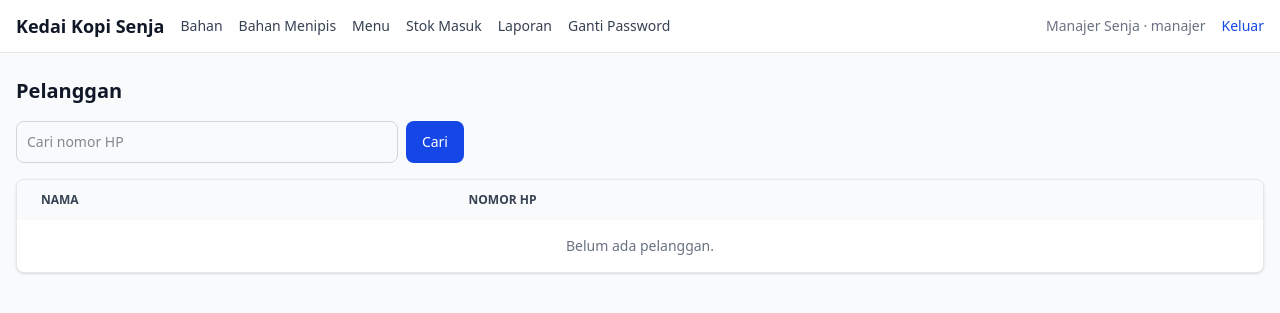
After one commit to reya-prm/Kedai-Kopi-Senja, a Laravel app: page /kasir/pelanggan in a window 1280 px wide. The commit adds this page. Shown: the top 313 px of the page. Run offline with Laravel 12, Linux system fonts and the light colour scheme; a user stored in the database is signed in; data comes from the database, SQL or seed files in the repository; style sheets or scripts are compiled from the project's sources.

Commit message:
persiapan tambah reset password pelanggan

```diff
--- /dev/null
+++ b/app/Http/Controllers/Kasir/CustomerController.php
@@ -0,0 +1,43 @@
+<?php
+
+namespace App\Http\Controllers\Kasir;
+
+use App\Http\Controllers\Controller;
+use App\Models\User;
+use Illuminate\Http\Request;
+use Illuminate\Support\Str;
+
+class CustomerController extends Controller
+{
+    //daftar pelanggan, bisa nyari lewat nomor telepon
+    public function index(Request $request)
+    {
+        $query = User::where('role', 'pelanggan');
+
+        if ($request->filled('q')) {
+            $query->where('phone', 'like', '%' . $request->q . '%');
+        }
+
+        return view('kasir.customers.index', [
+            'items' => $query->orderBy('name')->limit(100)->get(),
+        ]);
+    }
+
+    public function resetPassword(User $user)
+    {
+        //biar fitur ini berlaku cuma buat si pelanggan
+        if ($user->role !== 'pelanggan'){
+            abort(404);
+        }
+
+        //password sementara yg acak 10 karakter. model user yang nge hash otomatis
+        $temp = Str::random(10);
+
+        $user->update([
+            'password' => $temp,
+            'must_change_password' => true, //wajib ganti password saat login berikutnya
+        ]);
+
+        return back()->with('success', "Password sementara untuk {$user->name} : {$temp} (sampaikan ke pelanggan, pesan ini hanya tampil sekali).");
+    }
+}
--- /dev/null
+++ b/resources/views/kasir/customers/index.blade.php
@@ -0,0 +1,42 @@
+@extends('layout.app')
+@section('title', 'Pelanggan')
+
+@section('content')
+<h1 class="text-xl font-bold">Pelanggan</h1>
+
+<form method="GET" action="{{ route('kasir.customers.index') }}" class="flex max-w-md gap-2">
+    <input type="text" name="q" value="{{ request('q') }}" placeholder="Cari nomor HP"
+           class="flex-1 bg-gray-50 border border-gray-300 text-gray-900 text-sm rounded-lg p-2.5">
+    <button class="text-white bg-blue-700 hover:bg-blue-800 font-medium rounded-lg text-sm px-4 py-2.5">Cari</button>
+</form>
+
+<div class="relative overflow-x-auto bg-white border border-gray-200 rounded-lg shadow-sm">
+    <table class="w-full text-sm text-left text-gray-500">
+        <thead class="text-xs text-gray-700 uppercase bg-gray-50">
+            <tr>
+                <th class="px-6 py-3">Nama</th>
+                <th class="px-6 py-3">Nomor HP</th>
+                <th class="px-6 py-3"></th>
+            </tr>
+        </thead>
+        <tbody>
+        @forelse ($items as $u)
+            <tr class="bg-white border-b border-gray-200">
+                <td class="px-6 py-3 font-medium text-gray-900">{{ $u->name }}</td>
+                <td class="px-6 py-3">{{ $u->phone }}</td>
+                <td class="px-6 py-3 text-right">
+                    <form method="POST" action="{{ route('kasir.customers.reset', $u) }}"
+                          onsubmit="return confirm('Reset password pelanggan ini?')">
+                        @csrf
+                        @method('PATCH')
+                        <button class="font-medium text-amber-600 hover:underline">Reset password</button>
+                    </form>
+                </td>
+            </tr>
+        @empty
+            <tr><td colspan="3" class="px-6 py-4 text-center">Belum ada pelanggan.</td></tr>
+        @endforelse
+        </tbody>
+    </table>
+</div>
+@endsection
--- a/resources/views/layout/app.blade.php
+++ b/resources/views/layout/app.blade.php
@@ -26,6 +26,7 @@
                 <a href="{{ route('kasir.menu.index') }}" class="text-gray-700 hover:text-blue-700">Daftar Menu</a>
                 <a href="{{ route('kasir.orders.create') }}" class="text-gray-700 hover:text-blue-700">Buat Pesanan</a>
                 <a href="{{ route('kasir.orders.index') }}" class="text-gray-700 hover:text-blue-700">Pesanan</a>
+                <a href="{{ route('kasir.customers.index') }}" class="text-gray-700 hover:text-blue-700">Pelanggan</a>
             @endif
 
 
--- a/routes/web.php
+++ b/routes/web.php
@@ -9,6 +9,7 @@ use App\Http\Controllers\Manajer\MenuController;
 use App\Http\Controllers\Manajer\StokMasukController;
 use App\Http\Controllers\Kasir\MenuListController;
 use App\Http\Controllers\Kasir\OrderController;
+use App\Http\Controllers\Kasir\CustomerController;
 use Illuminate\Support\Facades\Route;
 
 Route::redirect('/', '/dashboard');
@@ -74,6 +75,10 @@ Route::middleware('auth')->group(function () {
         Route::get('/pesanan/{pesanan}', [OrderController::class, 'show'])->name('orders.show');
         Route::patch('/pesanan/{pesanan}/status', [OrderController::class, 'updateStatus'])->name('orders.status');
         Route::patch('/pesanan/{pesanan}/batal', [OrderController::class, 'cancel'])->name('orders.cancel');
+
+        //ganti password
+        Route::get('/pelanggan', [CustomerController::class, 'index'])->name('customers.index');
+        Route::patch('/pelanggan/{user}/reset-password', [CustomerController::class, 'resetPassword'])->name('customers.reset');
     });
 
     // rute uji sementara dari tahap login, dihapus nanti
```
